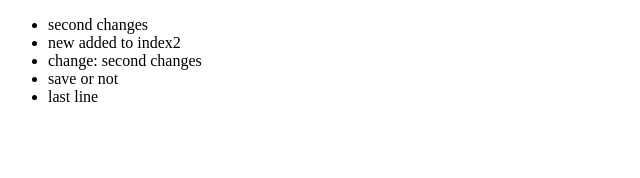
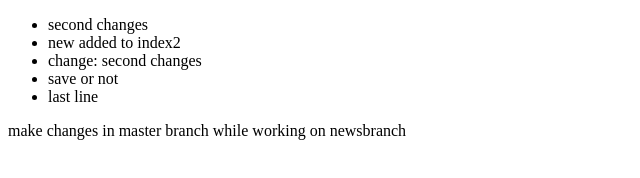
Before and after one commit to JinfengW/secondgit, a plain HTML site: page index2.html in a window 1280 px wide. Shown: the whole page, without its empty margins (0-640 px from the left). Drawn offline with Linux system fonts and the light colour scheme.

Commit message:
making conflict on purpose

```diff
--- a/index2.html
+++ b/index2.html
@@ -11,5 +11,7 @@
 		<li>save or not</li>
 		<li>last line</li>
 	</ul>
+
+	<div> make changes in master branch while working on newsbranch</div>
 </body>
 </html>
```
